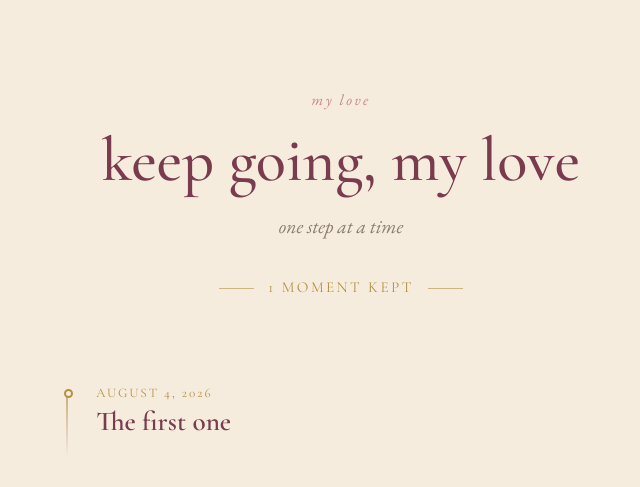
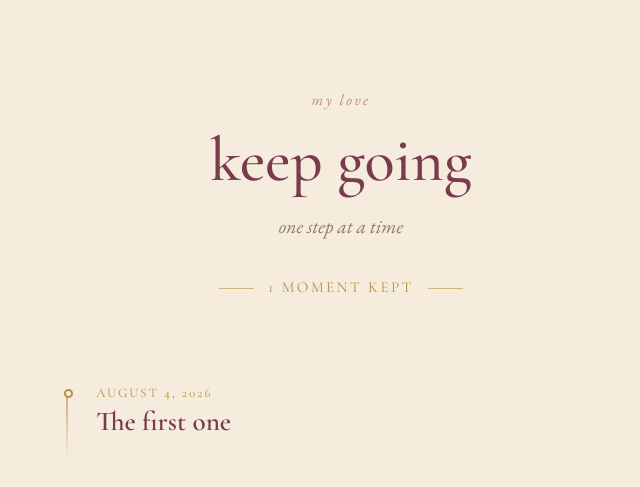
Before and after one commit to lilymarimo/lilymarimo.github.io, a Jekyll site: the page built from index.html, in a window 1280 px wide. Shown: the top 487 px of the page, without its empty margins (299-939 px from the left). Built offline with Jekyll 4.4.1, drawn with Linux system fonts in a browser that asks for light colours.

Commit message:
Update title in _config.yml

```diff
--- a/_config.yml
+++ b/_config.yml
@@ -1,4 +1,4 @@
-title: "keep going, my love"
+title: "keep going"
 tagline: "one step at a time"
 author: "Lily"
 
```
